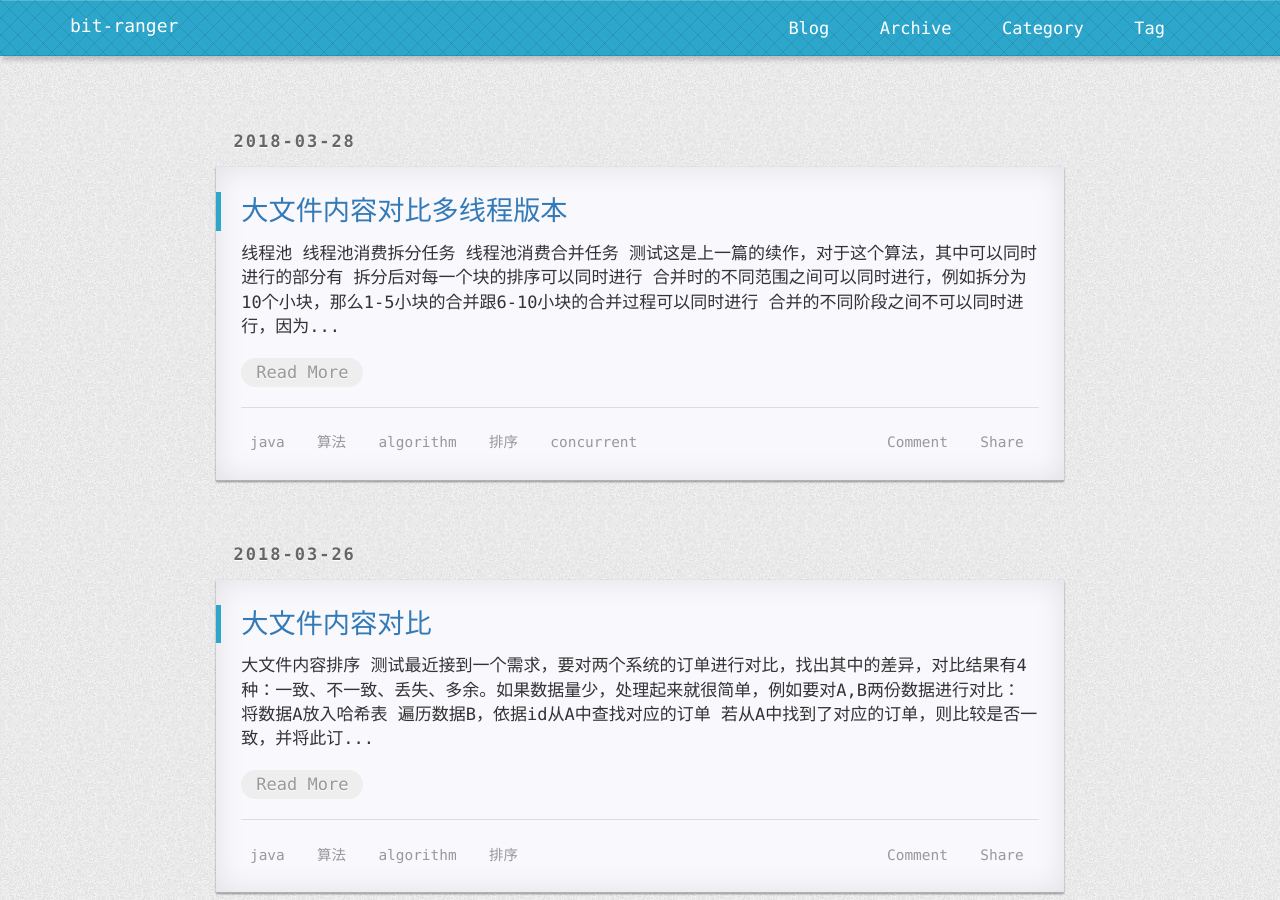
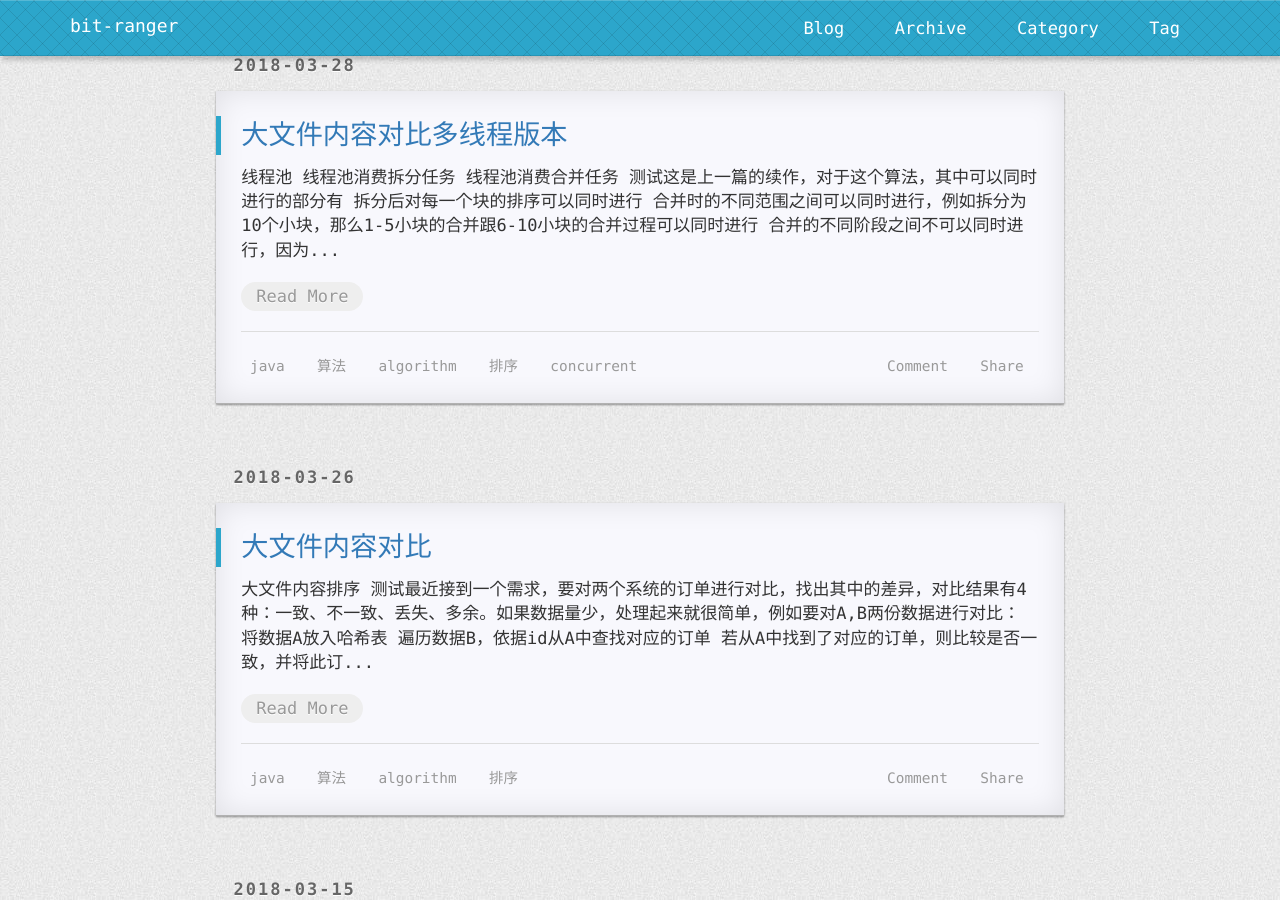
Before and after one commit to alezanderdarwin/alezanderdarwin.github.io, a Jekyll site: the page built from index.html, in a window 1280 px wide and 900 px high. Built offline with Jekyll 4.4.1, drawn with Linux system fonts in a browser that asks for light colours; nearby versions of some CDN libraries; the list of posts is cut into pages by our own code; comment, search, counter and statistics services are not loaded; a style sheet for code colours, icons or effects is not loaded.

Commit message:
Update header.html

```diff
--- a/_includes/header.html
+++ b/_includes/header.html
@@ -1,5 +1,5 @@
     <header>
-        <nav class="navbar navbar-tiffany rectangle" role="navigation">
+        <nav class="navbar navbar-tiffany rectangle navbar-fixed-top fixed-top" role="navigation">
             <div class="container">
                 <div class="navbar-header">
                     <button type="button" class="navbar-toggle" data-toggle="collapse" data-target=".navbar-collapse">
```
